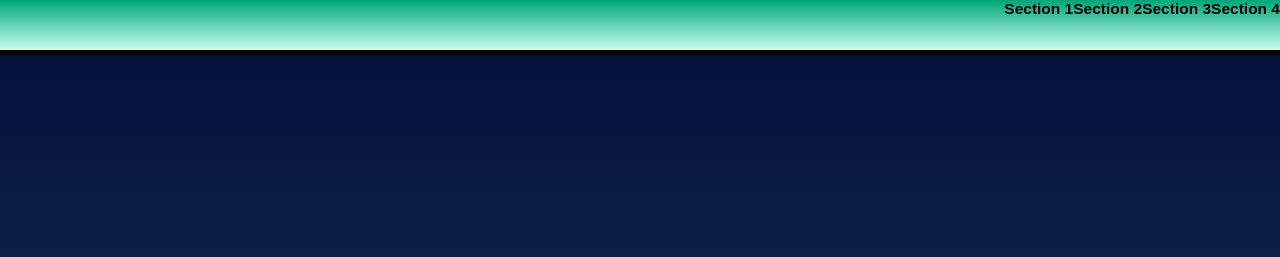
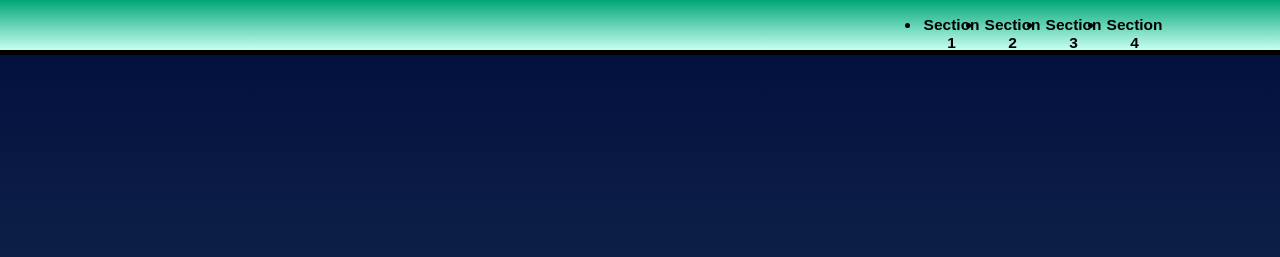
Before and after one commit to gocris/landingPage, a plain HTML site: page index.html in a window 1280 px wide. Shown: the top 257 px of the page. Drawn offline with Linux system fonts and the light colour scheme.

Commit message:
Update styles.css

```diff
--- a/css/styles.css
+++ b/css/styles.css
@@ -65,14 +65,19 @@ section {
 
 /* Navigation Styles*/
 .navbar__menu ul {
-    padding-left: 0;
     margin: 0;
-    text-align: right;
-    color: black;
+    width: 35%;
+
+    display: flex;
+    flex-direction: row;
+    justify-content: center;
+    text-align: center;
 }
 
 .navbar__menu li {
-    display: inline-block;
+    flex-grow: 1;
+    text-decoration: none;
+    padding: 16px 2.5px 0 2.5px;
 }
 
 .navbar__menu .menu__link {
```
